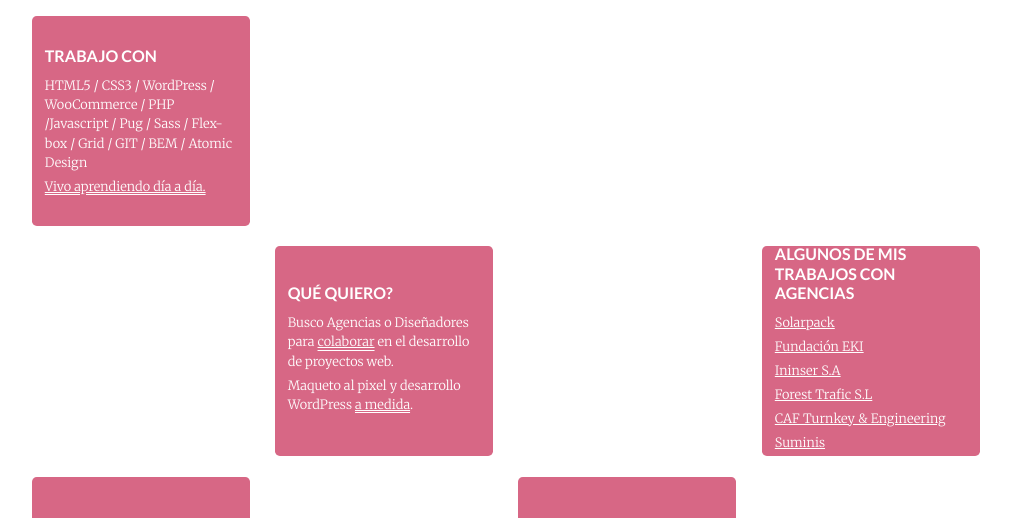
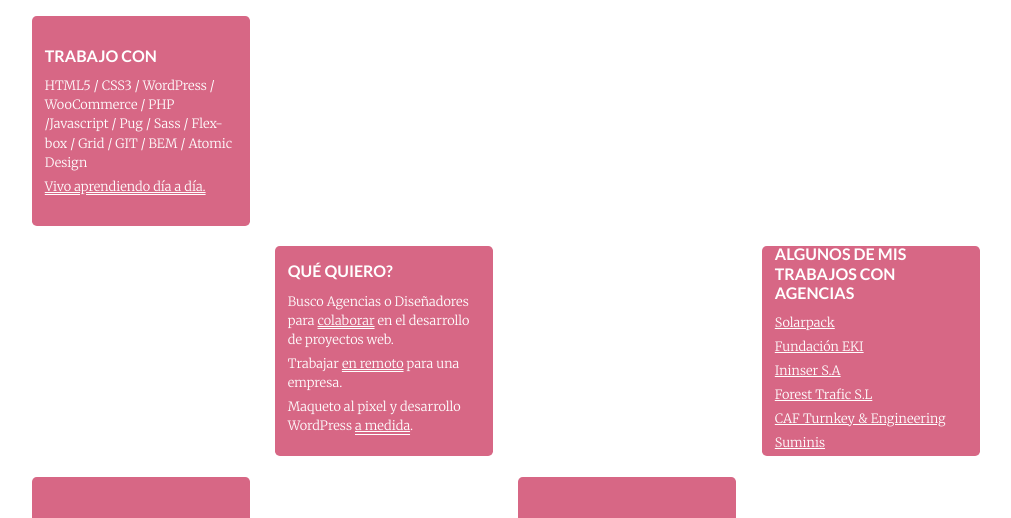
Before and after one commit to natassh/myweb, a plain HTML site: page index.html in a window 1280 px wide. Shown: the part 493-1011 px from the top of the page, without its empty margins (48-1059 px from the left). Drawn offline with Linux system fonts and the light colour scheme.

Commit message:
Añadidos textos

```diff
--- a/index.html
+++ b/index.html
@@ -57,6 +57,7 @@
 								<h3 class="box-article__title">Qué quiero?</h3>
 							</header>
 							<p class="box-article__paragraph">Busco Agencias o Diseñadores para <strong>colaborar</strong> en el desarrollo de proyectos web.</p>
+							<p class="box-article__paragraph">Trabajar <strong>en remoto</strong> para una empresa.</p>
 							<p class="box-article__paragraph">Maqueto al pixel y desarrollo WordPress <strong>a medida</strong>.</p>
 							<strong class="box-article__strong"></strong>
 					</article>
```
